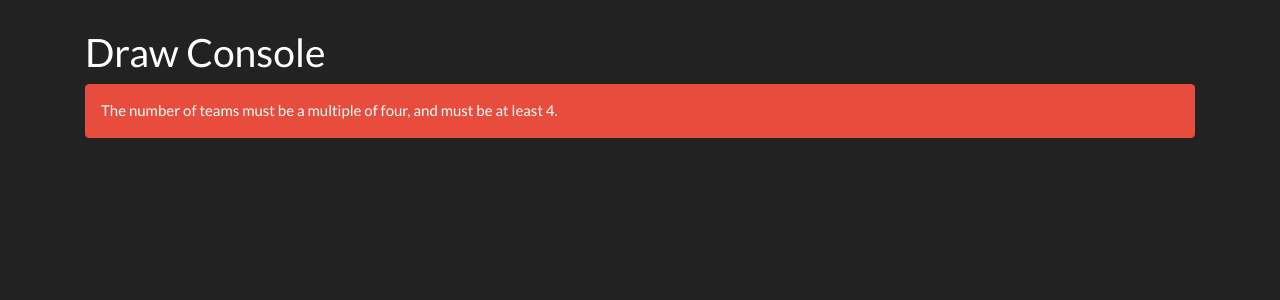
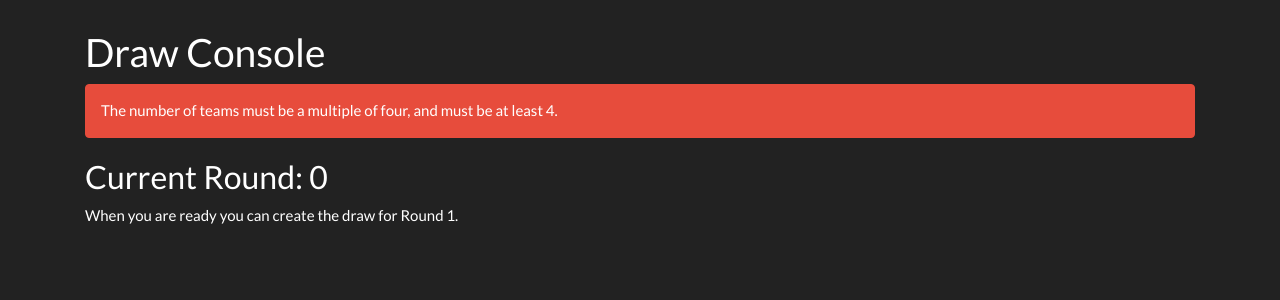
Before and after one commit to sarrionandia/taber, a Django app: page /draw/ in a window 1280 px wide. Shown: the part 60-360 px from the top of the page. Run offline with Django 3.2, Linux system fonts and the light colour scheme; data that the repository does not hold is empty; some libraries are stand-ins or nearby versions.

Commit message:
Draw console shows error when results not entered

```diff
--- a/draw/templates/draw/index.html
+++ b/draw/templates/draw/index.html
@@ -1,8 +1,9 @@
 {% extends "root.html" %}
 
 {% block content %}
+    <h1>Draw Console</h1>
+
     {% if tournament.round == 0 %}
-        <h1>Draw Console</h1>
 
         {% if not teams_ok %}
             <div class="alert alert-danger">
@@ -27,4 +28,15 @@
             </form>
         {% endif %}
     {% endif %}
+    <h2>Current Round: {{ this_round }}</h2>
+
+    {% if results_entered %}
+        <p>
+            When you are ready you can create the draw for Round {{ next_round }}.
+        </p>
+    {% else %}
+        <div class="alert alert-danger">
+        You cannot draw the next round until you have input all of the results for the current round.
+        </div>
+    {% endif %}
 {% endblock %}
--- a/draw/views.py
+++ b/draw/views.py
@@ -7,6 +7,7 @@ from data.models import Team, Venue
 from draw.controller.InitialDrawController import InitialDrawController
 from draw.controller.VenueMapper import VenueMapper
 from draw.models import Tournament
+from results.controllers.ResultsController import ResultsController
 
 
 class DrawControl(View):
@@ -14,13 +15,18 @@ class DrawControl(View):
         template = loader.get_template('draw/index.html')
 
         team_count = Team.objects.all().count()
+        results_controller = ResultsController()
+        tournament = Tournament.instance()
 
         context = RequestContext(request, {
             'teams_count' : Team.objects.all().count(),
             'teams_ok' : (team_count % 4 == 0) and (team_count >= 4),
             'rooms' : team_count / 4,
             'venues_ok' : Venue.objects.all().count() >= team_count/4,
-            'tournament' : Tournament.instance()
+            'tournament' : tournament,
+            'this_round' : tournament.round,
+            'next_round' : tournament.round + 1,
+            'results_entered' : results_controller.results_entered_for_round(tournament.round)
         })
         return HttpResponse(template.render(context))
 
```
